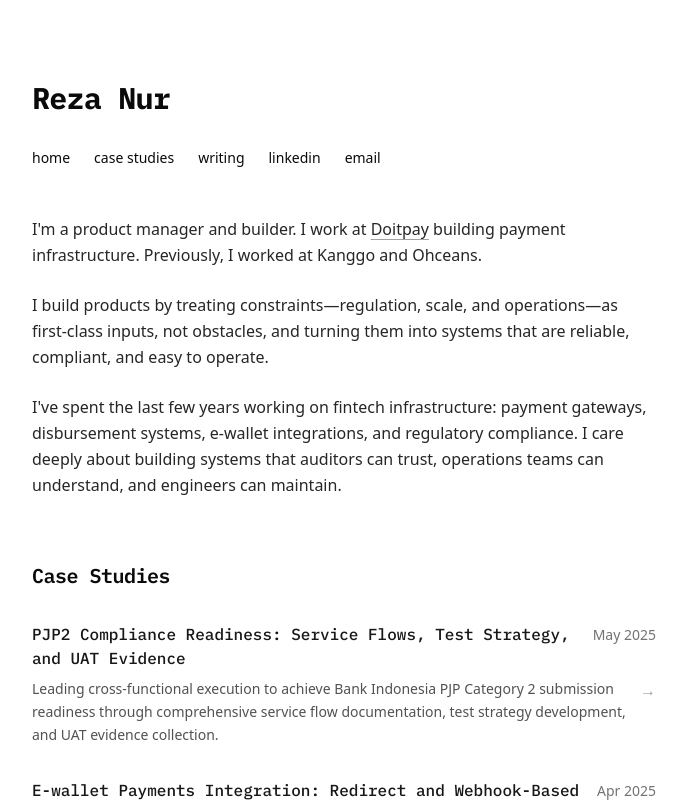
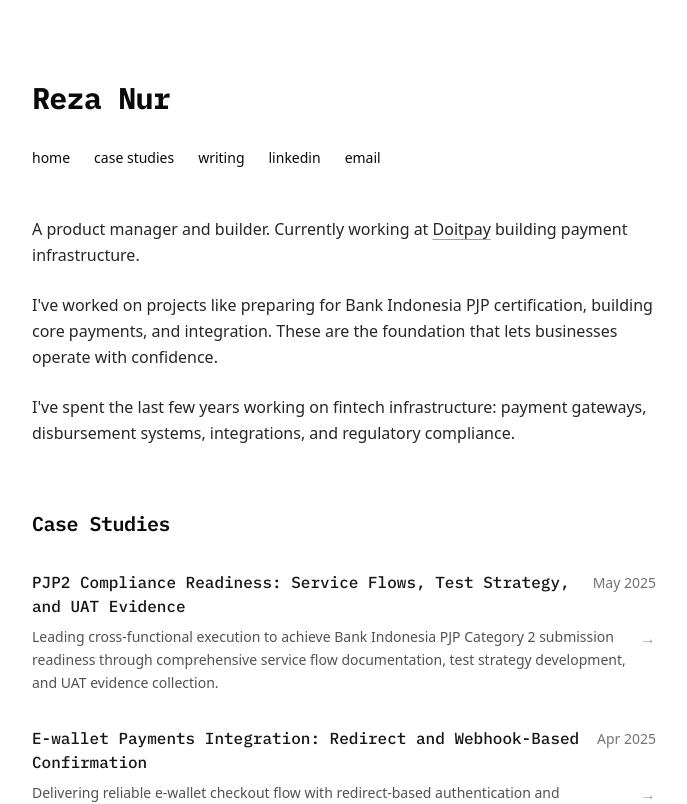
Before and after one commit to RezaYes98/personal-portfolio, a Next.js app: page / in a window 1280 px wide. Shown: the top 804 px of the page, without its empty margins (296-983 px from the left). Built offline with nearby package versions, Linux system fonts and the light colour scheme.

Commit message:
Update hero section copy for clearer, more concise messaging

```diff
--- a/app/page.tsx
+++ b/app/page.tsx
@@ -9,7 +9,7 @@ export default function HomePage() {
     <div>
       <section className="mb-16">
         <p className="mb-6 leading-relaxed text-neutral-800 dark:text-neutral-200">
-          I'm a product manager and builder. I work at{' '}
+          A product manager and builder. Currently working at{' '}
           <a
             href="https://doitpay.co"
             target="_blank"
@@ -18,18 +18,17 @@ export default function HomePage() {
           >
             Doitpay
           </a>{' '}
-          building payment infrastructure. Previously, I worked at Kanggo and Ohceans.
+          building payment infrastructure.
         </p>
         <p className="mb-6 leading-relaxed text-neutral-800 dark:text-neutral-200">
-          I build products by treating constraints—regulation, scale, and operations—as
-          first-class inputs, not obstacles, and turning them into systems that are
-          reliable, compliant, and easy to operate.
+        I've worked on projects like preparing for Bank Indonesia PJP certification,
+        building core payments, and integration. These are the foundation that lets
+        businesses operate with confidence.
         </p>
         <p className="leading-relaxed text-neutral-800 dark:text-neutral-200">
           I've spent the last few years working on fintech infrastructure: payment
-          gateways, disbursement systems, e-wallet integrations, and regulatory
-          compliance. I care deeply about building systems that auditors can trust,
-          operations teams can understand, and engineers can maintain.
+          gateways, disbursement systems, integrations, and regulatory
+          compliance.
         </p>
       </section>
 
```
